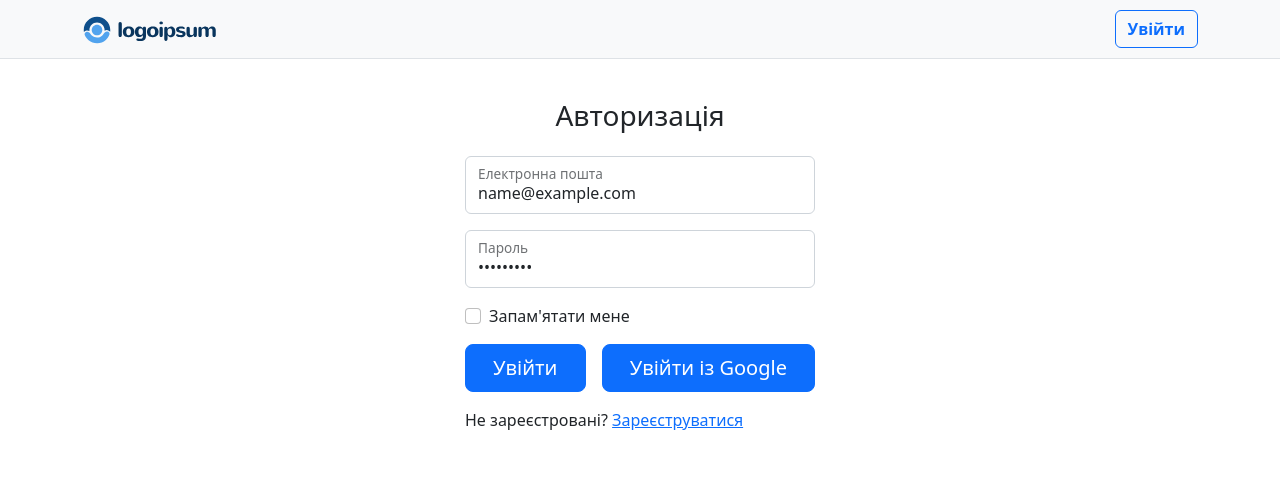
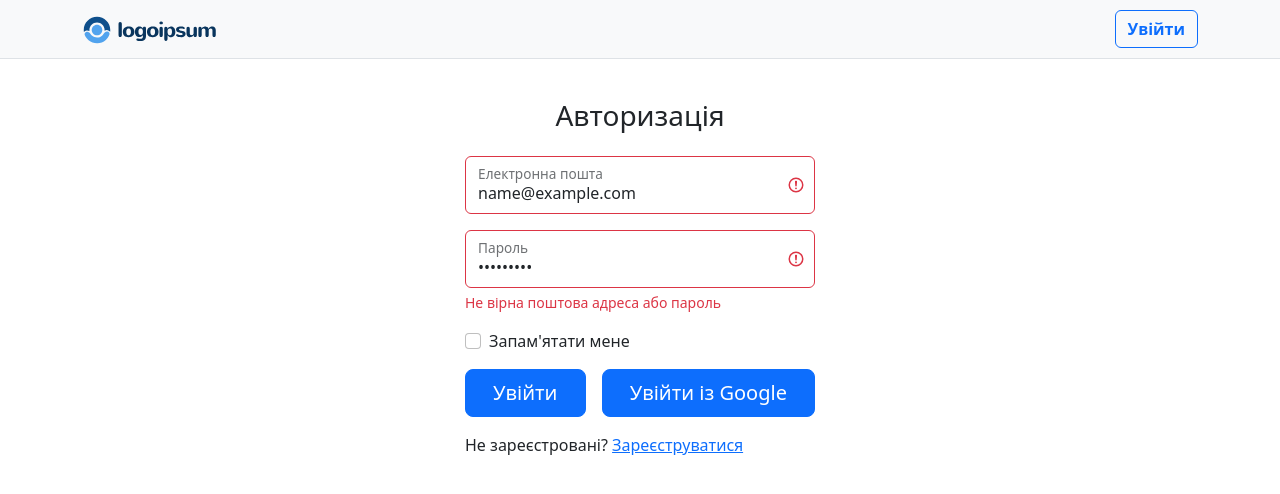
Before and after one commit to yurdmitriev/qualifications-application, a Vue app in the folder qualifications-web/: page /login in a window 1280 px wide. Both pictures are taken after typing "name@example.com", "Sample123" into the empty fields and a click on the button "Увійти". Shown: the top 494 px of the page. Built offline with nearby package versions, Linux system fonts and the light colour scheme; no server answers.

Commit message:
Add error handler for login

```diff
--- a/qualifications-web/src/views/LoginView.vue
+++ b/qualifications-web/src/views/LoginView.vue
@@ -5,13 +5,17 @@
         <h1 class="h3 mb-4 fw-normal text-center">Авторизація</h1>
 
         <div class="w-100 form-floating mb-3">
-          <input type="email" class="form-control" id="floatingInput" placeholder="name@example.com" v-model="email">
+          <input type="email" class="form-control" :class="{'is-invalid': error.active}" @keydown="() => error.active = false" id="floatingInput" placeholder="name@example.com" v-model="email">
           <label class="form-label" for="floatingInput">Електронна пошта</label>
         </div>
 
         <div class="form-floating mb-3">
-          <input type="password" class="form-control" id="floatingPassword" placeholder="Password" v-model="password">
+          <input type="password" class="form-control" :class="{'is-invalid': error.active}" @keydown="() => error.active = false" id="floatingPassword" placeholder="Password" v-model="password">
           <label class="form-label" for="floatingPassword">Пароль</label>
+
+          <small class="invalid-feedback" v-if="error.active">
+            Не вірна поштова адреса або пароль
+          </small>
         </div>
 
         <div class="mb-3 form-check">
@@ -26,7 +30,7 @@
           </button>
           <button class="flex-grow-1 btn btn-lg btn-primary" type="submit" :disabled="loading"
                   @click.prevent="googleLogin">
-            <span class="spinner-border spinner-border-sm me-1" role="status" v-if="loading" aria-hidden="true"></span>
+            <span class="spinner-border spinner-border-sm me-1" role="status" v-if="false" aria-hidden="true"></span>
             <span>Увійти із Google</span>
           </button>
         </div>
@@ -73,8 +77,8 @@ export default {
         if (this.rememberMe) {
           localStorage.setItem("remember_email", this.email);
         }
-      }).catch(err => {
-        console.error(err);
+      }).catch(() => {
+        this.error.active = true;
         return false;
         // TODO: show error on the form
       }).finally(() => {
```
